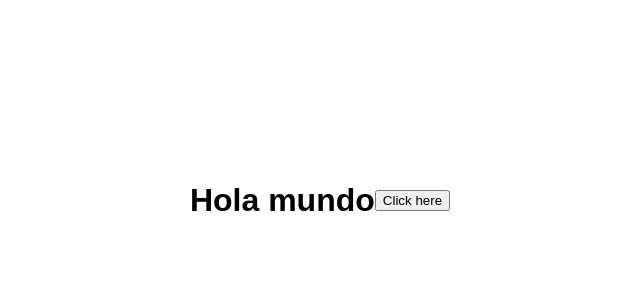
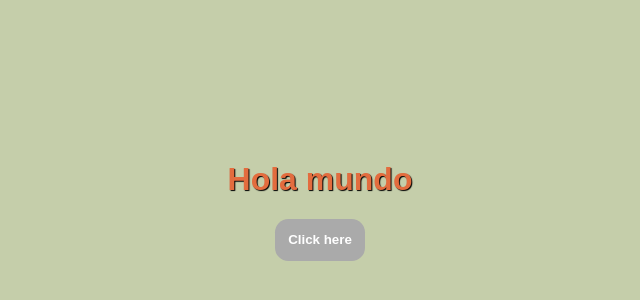
Before and after one commit to ahmedr3yes/git, a plain HTML site: page index.html in a window 1280 px wide. Shown: the part 208-508 px from the top of the page, without its empty margins (320-960 px from the left). Drawn offline with Linux system fonts and the light colour scheme.

Commit message:
creando estilos

```diff
--- a/styles.css
+++ b/styles.css
@@ -1,7 +1,25 @@
 body {
   display: flex;
+  flex-direction: column;
   font-family: sans-serif;
   justify-content: center;
   align-items: center;
   height: 100vh;
+  background: #a2b1789f;
+  color: #e36c3e;
+  text-shadow: 1px 1px 1px #000;
 }
+#btn {
+  padding: 1em;
+  outline: none;
+  border: none;
+  background: #aaaaaa;
+  color: white;
+  font-weight: bold;
+  cursor: pointer;
+  border-radius: 1em;
+  transition: .3s;
+}
+#btn:hover {
+  background: #8ac149;
+}
```
